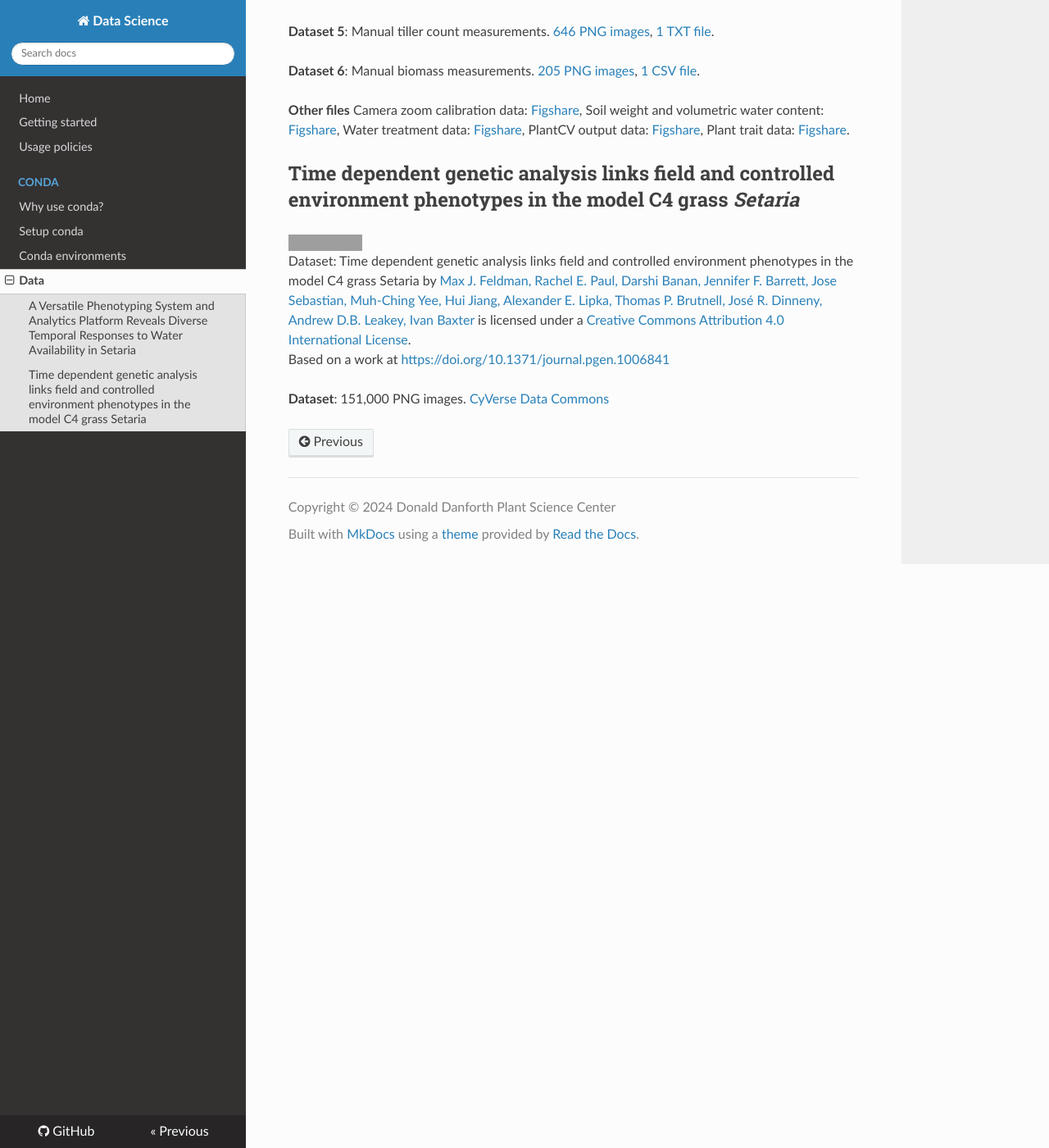
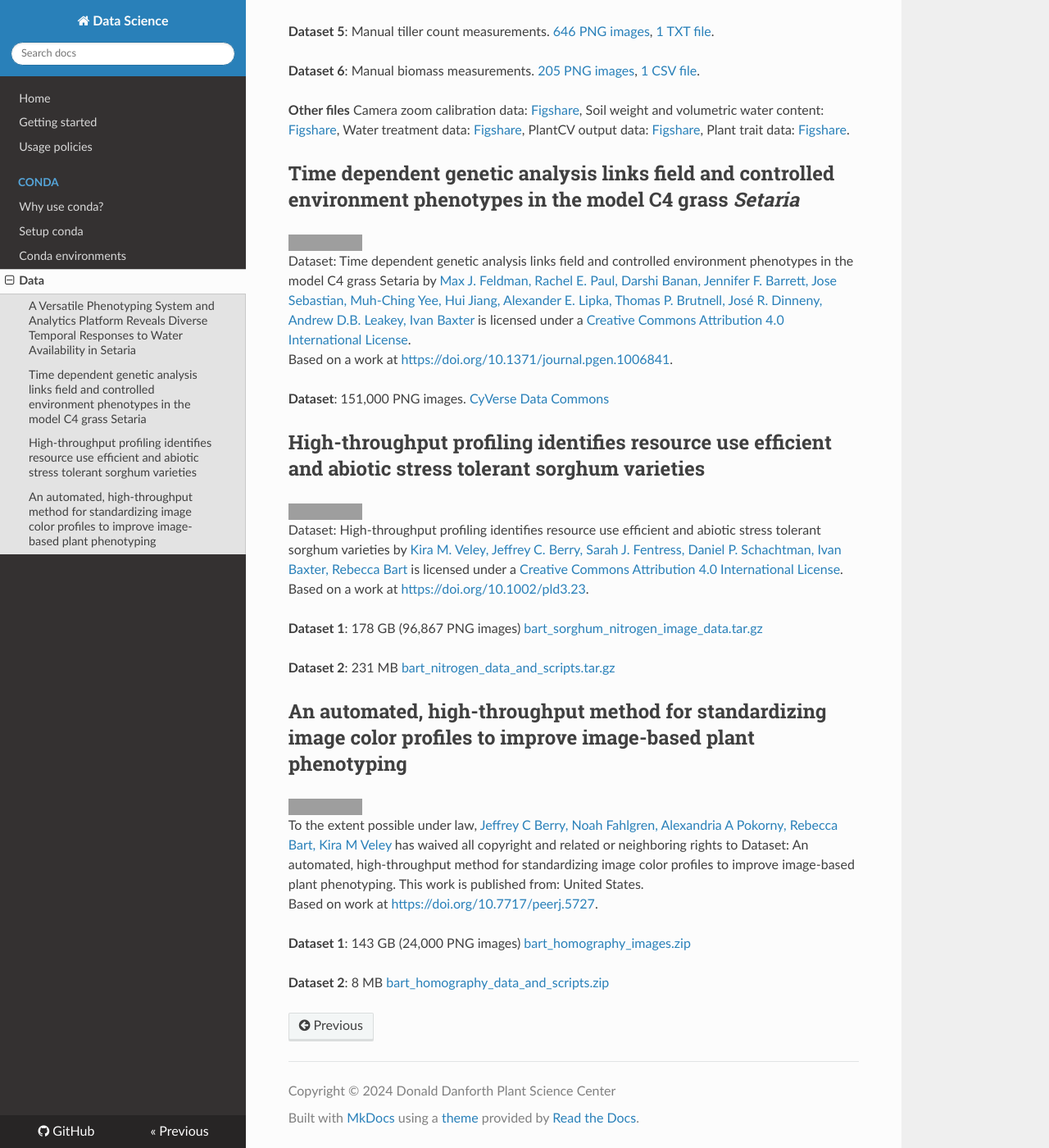
Before and after one commit to danforthcenter/datascience, an MkDocs documentation site: the page built from docs/data.md, in a window 1280 px wide and 1400 px high, scrolled down 733 px. Shown: the whole window at 82% size. Built offline with MkDocs 1.6.1, drawn with Linux system fonts in a browser that asks for light colours; nearby versions of some CDN libraries; grey boxes are pictures that could not be loaded.

Commit message:
Add more datasets

```diff
--- a/docs/data.md
+++ b/docs/data.md
@@ -4,7 +4,7 @@ Below are publicly available datasets from researchers at the Donald Danforth Pl
 
 ## A Versatile Phenotyping System and Analytics Platform Reveals Diverse Temporal Responses to Water Availability in *Setaria*
 
-<a rel="license" href="https://creativecommons.org/licenses/by/4.0/"><img alt="Creative Commons License" style="border-width:0" src="https://i.creativecommons.org/l/by/4.0/88x31.png" /></a><br /><span xmlns:dct="https://purl.org/dc/terms/" href="https://purl.org/dc/dcmitype/Dataset" property="dct:title" rel="dct:type">Dataset: A Versatile Phenotyping System and Analytics Platform Reveals Diverse Temporal Responses to Water Availability in Setaria</span> by <a xmlns:cc="https://creativecommons.org/ns#" href="https://plantcv.danforthcenter.org/pages/data-sets/2013/setaria_burnin2.html" property="cc:attributionName" rel="cc:attributionURL">Noah Fahlgren, Maximillian Feldman, Malia A. Gehan, Melinda S. Wilson, Christine Shyu, Douglas W. Bryant, Steven T. Hill, Colton J. McEntee, Sankalpi N. Warnasooriya, Indrajit Kumar, Tracy Ficor, Stephanie Turnipseed, Kerrigan B. Gilbert, Thomas P. Brutnell, James, C. Carrington, Todd C. Mockler, Ivan Baxter</a> is licensed under a <a rel="license" href="https://creativecommons.org/licenses/by/4.0/">Creative Commons Attribution 4.0 International License</a>.<br />Based on a work at <a xmlns:dct="https://purl.org/dc/terms/" href="https://doi.org/10.1016/j.molp.2015.06.005" rel="dct:source">https://doi.org/10.1016/j.molp.2015.06.005</a>
+<a rel="license" href="https://creativecommons.org/licenses/by/4.0/"><img alt="Creative Commons License" style="border-width:0" src="https://i.creativecommons.org/l/by/4.0/88x31.png" /></a><br /><span xmlns:dct="https://purl.org/dc/terms/" href="https://purl.org/dc/dcmitype/Dataset" property="dct:title" rel="dct:type">Dataset: A Versatile Phenotyping System and Analytics Platform Reveals Diverse Temporal Responses to Water Availability in Setaria</span> by <a xmlns:cc="https://creativecommons.org/ns#" href="https://datasci.danforthcenter.org/data" property="cc:attributionName" rel="cc:attributionURL">Noah Fahlgren, Maximillian Feldman, Malia A. Gehan, Melinda S. Wilson, Christine Shyu, Douglas W. Bryant, Steven T. Hill, Colton J. McEntee, Sankalpi N. Warnasooriya, Indrajit Kumar, Tracy Ficor, Stephanie Turnipseed, Kerrigan B. Gilbert, Thomas P. Brutnell, James, C. Carrington, Todd C. Mockler, Ivan Baxter</a> is licensed under a <a rel="license" href="https://creativecommons.org/licenses/by/4.0/">Creative Commons Attribution 4.0 International License</a>.<br />Based on a work at <a xmlns:dct="https://purl.org/dc/terms/" href="https://doi.org/10.1016/j.molp.2015.06.005" rel="dct:source">https://doi.org/10.1016/j.molp.2015.06.005</a>.
 
 **Dataset 1**: 118 GB (79,200 PNG images) [fahlgren_et_al_2015_bellwether.tar.gz](../datasets/fahlgren_et_al_2015_bellwether.tar.gz)
 
@@ -22,6 +22,36 @@ Below are publicly available datasets from researchers at the Donald Danforth Pl
 
 ## Time dependent genetic analysis links field and controlled environment phenotypes in the model C4 grass *Setaria*
 
-<a rel="license" href="https://creativecommons.org/licenses/by/4.0/"><img alt="Creative Commons License" style="border-width:0" src="https://i.creativecommons.org/l/by/4.0/88x31.png" /></a><br /><span xmlns:dct="https://purl.org/dc/terms/" href="https://purl.org/dc/dcmitype/Dataset" property="dct:title" rel="dct:type">Dataset: Time dependent genetic analysis links field and controlled environment phenotypes in the model C4 grass Setaria</span> by <a xmlns:cc="https://creativecommons.org/ns#" href="https://plantcv.danforthcenter.org/pages/data-sets/setaria_height.html" property="cc:attributionName" rel="cc:attributionURL">Max J. Feldman, Rachel E. Paul, Darshi Banan, Jennifer F. Barrett, Jose Sebastian, Muh-Ching Yee, Hui Jiang, Alexander E. Lipka, Thomas P. Brutnell, José R. Dinneny, Andrew D.B. Leakey, Ivan Baxter</a> is licensed under a <a rel="license" href="https://creativecommons.org/licenses/by/4.0/">Creative Commons Attribution 4.0 International License</a>.<br />Based on a work at <a xmlns:dct="https://purl.org/dc/terms/" href="https://doi.org/10.1371/journal.pgen.1006841" rel="dct:source">https://doi.org/10.1371/journal.pgen.1006841</a>
+<a rel="license" href="https://creativecommons.org/licenses/by/4.0/"><img alt="Creative Commons License" style="border-width:0" src="https://i.creativecommons.org/l/by/4.0/88x31.png" /></a><br /><span xmlns:dct="https://purl.org/dc/terms/" href="https://purl.org/dc/dcmitype/Dataset" property="dct:title" rel="dct:type">Dataset: Time dependent genetic analysis links field and controlled environment phenotypes in the model C4 grass Setaria</span> by <a xmlns:cc="https://creativecommons.org/ns#" href="https://datasci.danforthcenter.org/data" property="cc:attributionName" rel="cc:attributionURL">Max J. Feldman, Rachel E. Paul, Darshi Banan, Jennifer F. Barrett, Jose Sebastian, Muh-Ching Yee, Hui Jiang, Alexander E. Lipka, Thomas P. Brutnell, José R. Dinneny, Andrew D.B. Leakey, Ivan Baxter</a> is licensed under a <a rel="license" href="https://creativecommons.org/licenses/by/4.0/">Creative Commons Attribution 4.0 International License</a>.<br />Based on a work at <a xmlns:dct="https://purl.org/dc/terms/" href="https://doi.org/10.1371/journal.pgen.1006841" rel="dct:source">https://doi.org/10.1371/journal.pgen.1006841</a>.
 
 **Dataset**: 151,000 PNG images. [CyVerse Data Commons](http://datacommons.cyverse.org/browse/iplant/home/shared/danforth_center/SetariaRILDrought1)
+
+## High-throughput profiling identifies resource use efficient and abiotic stress tolerant sorghum varieties
+
+<a rel="license" href="https://creativecommons.org/licenses/by/4.0/"><img alt="Creative Commons License" style="border-width:0" src="https://i.creativecommons.org/l/by/4.0/88x31.png" /></a><br /><span xmlns:dct="https://purl.org/dc/terms/" href="https://purl.org/dc/dcmitype/Dataset" property="dct:title" rel="dct:type">Dataset: High-throughput profiling identifies resource use efficient and abiotic stress tolerant sorghum varieties</span> by <a xmlns:cc="https://creativecommons.org/ns#" href="https://datasco.danforthcenter.org/data" property="cc:attributionName" rel="cc:attributionURL">Kira M. Veley, Jeffrey C. Berry, Sarah J. Fentress, Daniel P. Schachtman, Ivan Baxter, Rebecca Bart</a> is licensed under a <a rel="license" href="https://creativecommons.org/licenses/by/4.0/">Creative Commons Attribution 4.0 International License</a>.<br />Based on a work at <a xmlns:dct="https://purl.org/dc/terms/" href="https://doi.org/10.1002/pld3.23" rel="dct:source">https://doi.org/10.1002/pld3.23</a>.
+
+**Dataset 1**: 178 GB (96,867 PNG images) [bart_sorghum_nitrogen_image_data.tar.gz](../datasets/bart_sorghum_nitrogen_image_data.tar.gz)
+
+**Dataset 2**: 231 MB [bart_nitrogen_data_and_scripts.tar.gz](../datasets/bart_nitrogen_data_and_scripts.tar.gz)
+
+## An automated, high-throughput method for standardizing image color profiles to improve image-based plant phenotyping
+
+<p xmlns:dct="http://purl.org/dc/terms/" xmlns:vcard="http://www.w3.org/2001/vcard-rdf/3.0#">
+    <a rel="license" href="http://creativecommons.org/publicdomain/zero/1.0/">
+        <img src="http://i.creativecommons.org/p/zero/1.0/88x31.png" style="border-style: none;" alt="CC0" />
+    </a>
+    <br />
+    To the extent possible under law,
+    <a rel="dct:publisher" href="https://datasci.danforthcenter.org/data">
+        <span property="dct:title">Jeffrey C Berry, Noah Fahlgren, Alexandria A Pokorny, Rebecca Bart, Kira M Veley</span>
+    </a>
+    has waived all copyright and related or neighboring rights to
+    <span property="dct:title">Dataset: An automated, high-throughput method for standardizing image color profiles to improve image-based plant phenotyping</span>.
+    This work is published from:
+    <span property="vcard:Country" datatype="dct:ISO3166" content="US" about="https://doi.org/10.7717/peerj.5727">United States</span>.<br />
+    Based on work at <a xmlns:dct="https://purl.org/dc/terms/" href="https://doi.org/10.7717/peerj.5727" rel="dct:source">https://doi.org/10.7717/peerj.5727</a>.
+</p>
+
+**Dataset 1**: 143 GB (24,000 PNG images) [bart_homography_images.zip](../datasets/bart_homography_images.zip)
+
+**Dataset 2**: 8 MB [bart_homography_data_and_scripts.zip](../datasets/bart_homography_data_and_scripts.zip)
```
Also changed, not shown: 1 other file.
